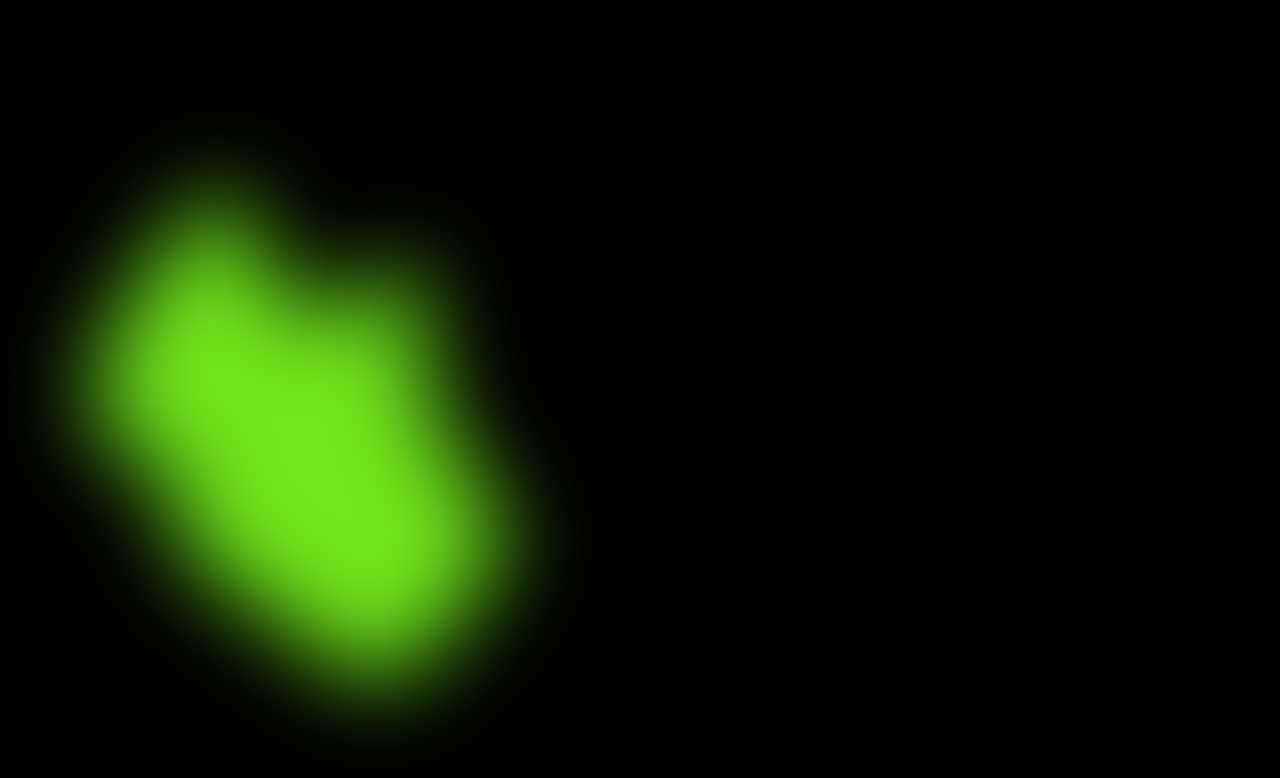
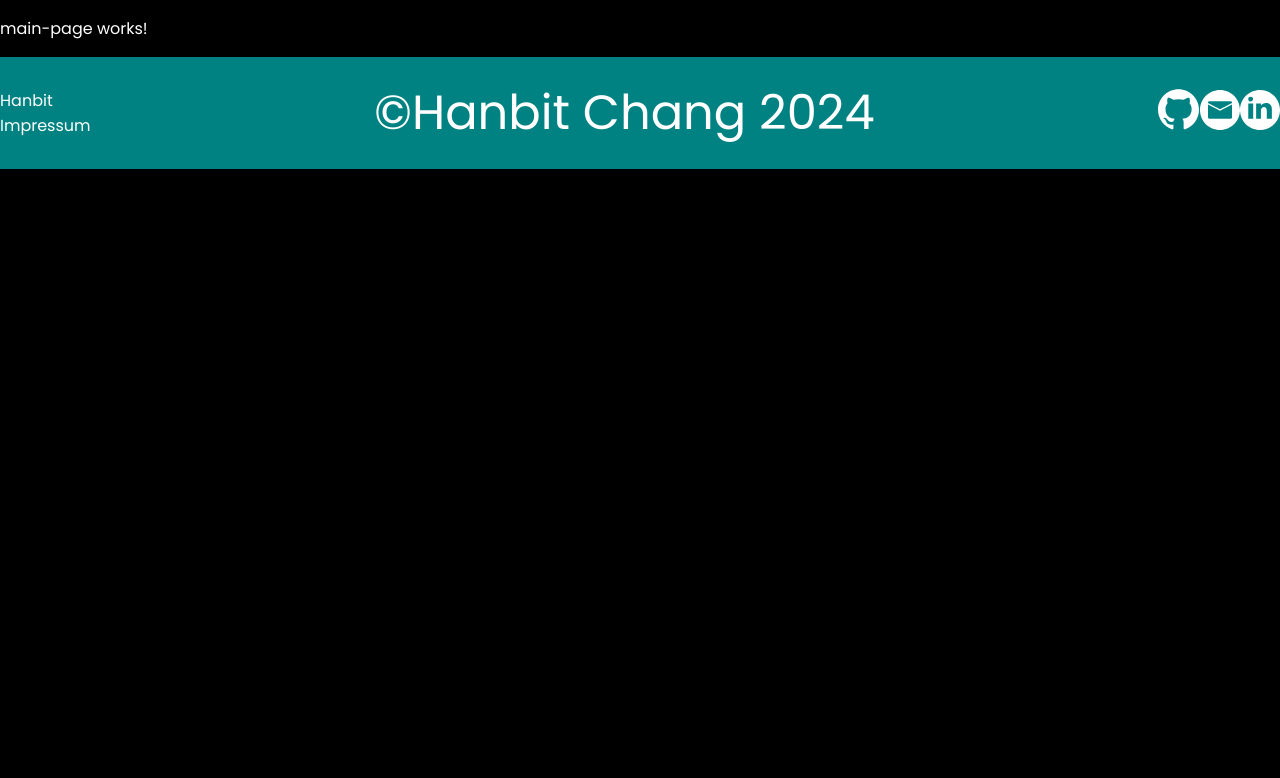
Before and after one commit to hanbit10/portfolio-hanbit, an Angular app: page / in a window 1280 px wide. Shown: the top 778 px of the page. Built offline with nearby package versions, Linux system fonts and the light colour scheme.

Commit message:
update footer

```diff
--- a/src/app/components/footer/footer.component.html
+++ b/src/app/components/footer/footer.component.html
@@ -3,7 +3,16 @@
     <div>Hanbit</div>
     <div>Impressum</div>
   </div>
-  <img src="./../../../assets/img/shapes/shape5.svg" alt="" />
-  <div>©Hanbit Chang 2024</div>
-  <section class="social-network"></section>
+  <div class="text">©Hanbit Chang 2024</div>
+  <section class="social-network">
+    <a href="https://github.com/hanbit10" target="_blank">
+      <img src="./assets/img/buttons/github-button.svg" alt="github" />
+    </a>
+    <a href="chanbit10@gmail.com">
+      <img src="./assets/img/buttons/mail-button.svg" alt="mail" />
+    </a>
+    <a href="https://www.linkedin.com/in/hanbitchang/" target="_blank">
+      <img src="./assets/img/buttons/linked-button.svg" alt="linkedin" />
+    </a>
+  </section>
 </div>
--- a/src/app/components/footer/footer.component.scss
+++ b/src/app/components/footer/footer.component.scss
@@ -1 +1,13 @@
 @import "./../../../styles.scss";
+
+.container {
+  position: relative;
+  @include setFlex($direction: row, $justify: space-between, $align: center);
+  padding: 20px 0;
+  background-color: rgba(0, 255, 255, 0.511);
+}
+
+.text {
+  font-size: 3rem;
+  font-weight: 400x;
+}
--- a/src/styles.scss
+++ b/src/styles.scss
@@ -1,4 +1,5 @@
 /* You can add global styles to this file, and also import other style files */
+
 $neon-purple: #9747ff;
 $neon-blue: #1cdae6;
 $neon-green: #70e61c;
@@ -6,31 +7,39 @@ $neon-red: #e61c40;
 
 @font-face {
   font-family: Poppins;
-  src: url(assets/fonts/poppins-v21-latin-regular.woff2);
+  src: url("./assets/fonts/poppins-v21-latin-regular.woff2");
 }
 
 body {
   margin: 0;
   background-color: #000;
+  font-family: Poppins;
+  color: white;
 }
 
-@mixin setFont($family: Poppins, $weight: normal, $size: 24px) {
-  font-family: $family;
+@mixin setFont($weight: normal, $size: 24px) {
   font-weight: $weight;
   font-size: $size;
 }
 
+@mixin setFlex($direction: row, $justify: center, $align: center) {
+  display: flex;
+  flex-direction: $direction;
+  justify-content: $justify;
+  align-items: $align;
+}
+
 h1 {
-  @include setFont(Poppins, bold, 90px);
+  @include setFont(bold, 90px);
   color: #ffffff;
 }
 
 h2 {
-  @include setFont(Poppins, normal, 64px);
+  @include setFont(normal, 64px);
   color: #ffffff;
 }
 
 h3 {
-  @include setFont(Poppins, normal, 32px);
+  @include setFont(normal, 32px);
   color: #9747ff;
 }
```
